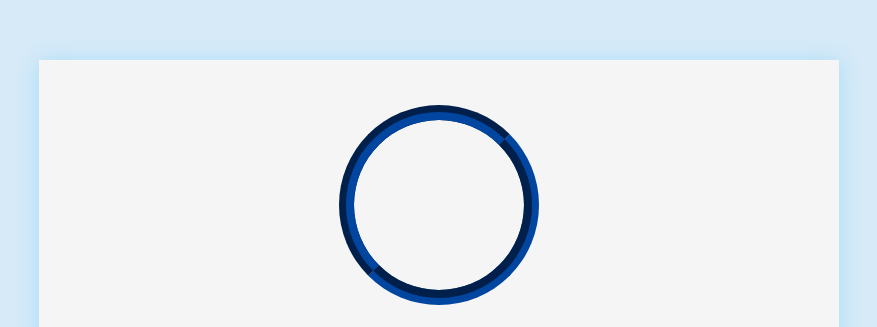
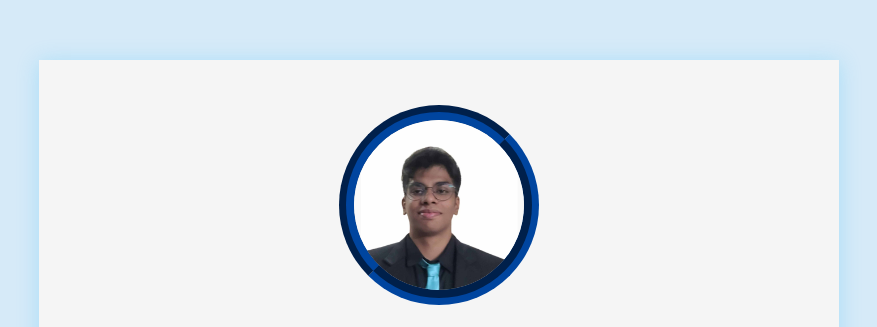
Before and after one commit to ashucanwork/iimbassignment, a plain HTML site: page index.html in a window 1280 px wide. Shown: the top 327 px of the page, without its empty margins (201-1078 px from the left). Drawn offline with Linux system fonts and the light colour scheme.

Commit message:
Update index.html

```diff
--- a/index.html
+++ b/index.html
@@ -13,7 +13,7 @@
     <div class="container">
       <div class="header">
         <div class="img-area">
-            <img src="file:///C:/Users/Amruta%20Mohanty/Downloads/WhatsApp%20Image%202025-04-20%20at%201.27.38%20AM%20(1).jpeg" alt="">
+            <img src="images.jpeg.jpeg" alt="">
         </div>
         <h1>Aashutosh Nanda</h1>
 
```
